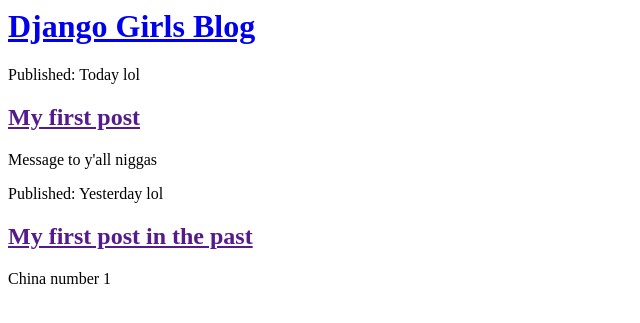
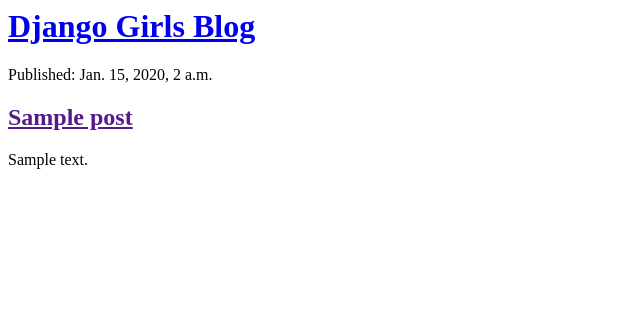
Before and after one commit to Burew/djangogirlstutorial_my_first_blog, a Django app: template blog/templates/blog/post_list.html in a window 1280 px wide. Shown: the top 323 px of the page, without its empty margins (0-640 px from the left). Run offline with Django 3.2, Linux system fonts and the light colour scheme; the template is opened without the code that fills it: values that come from a table or form of the project are taken from there, others are empty; tables that the repository leaves empty hold one stand-in row (values such as "Sample post").

Commit message:
Rendered post data in post_list.html from our model

```diff
--- a/blog/templates/blog/post_list.html
+++ b/blog/templates/blog/post_list.html
@@ -6,15 +6,13 @@
         <div>
             <h1><a href="/">Django Girls Blog</a></h1>
         </div>
-        <div>
-            <p>Published: Today lol</p>
-            <h2><a href="">My first post</a></h2>
-            <p>Message to y'all niggas</p>
-        </div>
-        <div>
-            <p>Published: Yesterday lol</p>
-            <h2><a href="">My first post in the past</a></h2>
-            <p> China number 1</p>
-        </div>
+        {% for post in posts %}
+            <div>
+                <p>Published: {{ post.published_date }}</p>
+                <h2><a href="">{{ post.title }}</a></h2>
+                <!-- The linebreaksbr is a filter: converts linebreaks into paragraphs -->
+                <p>{{ post.text|linebreaksbr }}</p>
+            </div>
+        {% endfor%}
     </body>
 </html>
```
Also changed, not shown: blog/views.py (+6 -1 lines).
